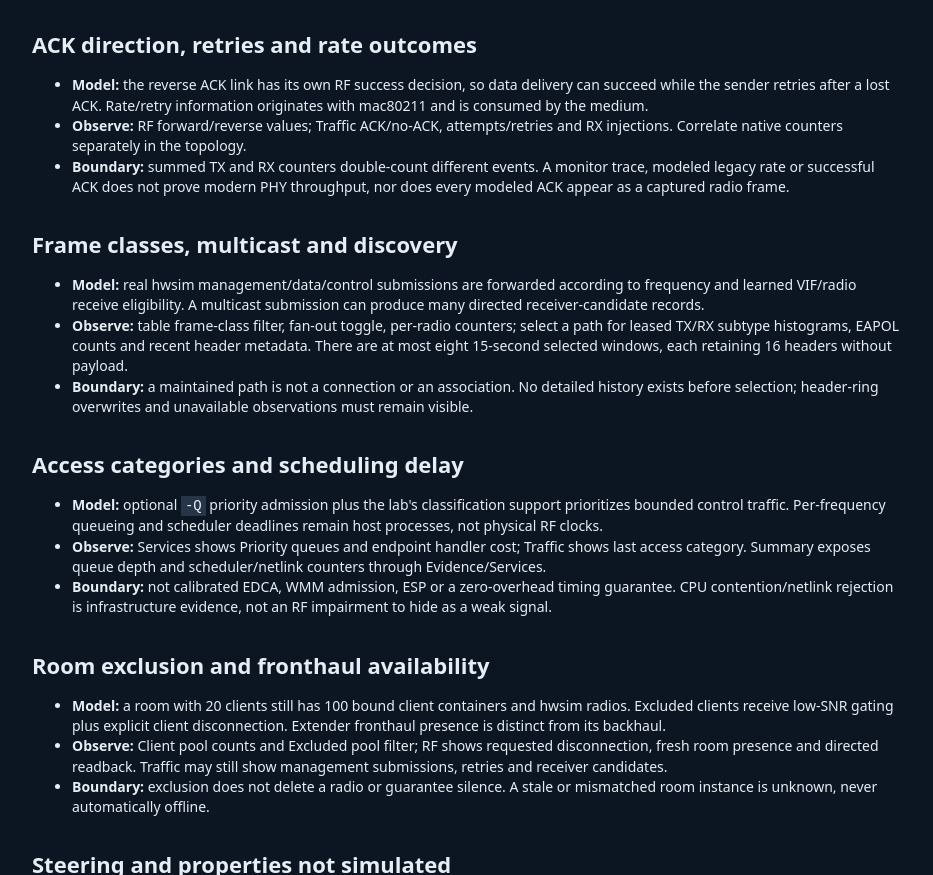
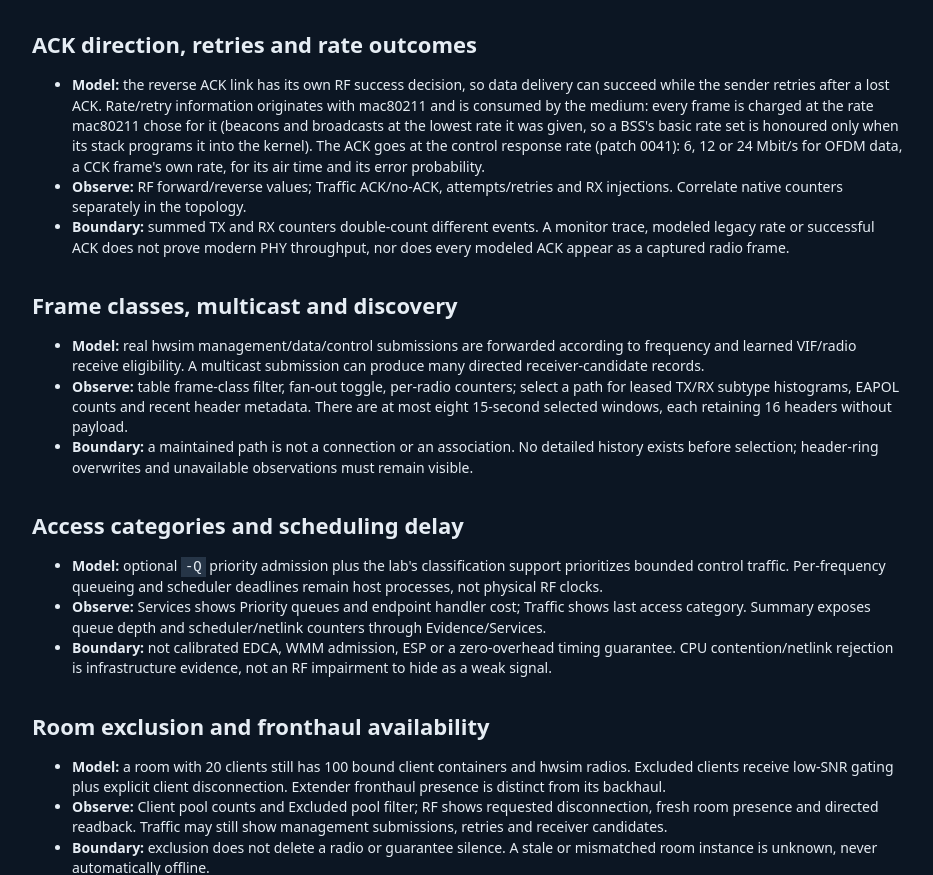
Before and after one commit to boardfarmdevs/easymesh-medium, a website: page observer/web/ng/rf-properties.html in a window 1280 px wide. Shown: the part 3879-4754 px from the top of the page, without its empty margins (172-1105 px from the left). Drawn offline with Linux system fonts and the light colour scheme.

Commit message:
Console NG: the RF properties guide rendered again (the ACK's rate, 0041)

```diff
--- a/observer/web/ng/rf-properties.html
+++ b/observer/web/ng/rf-properties.html
@@ -99,7 +99,7 @@
 </ul>
 <h2 id="ack-direction-retries-and-rate-outcomes">ACK direction, retries and rate outcomes</h2>
 <ul>
-<li><strong>Model:</strong> the reverse ACK link has its own RF success decision, so data delivery can succeed while the sender retries after a lost ACK. Rate/retry information originates with mac80211 and is consumed by the medium.</li>
+<li><strong>Model:</strong> the reverse ACK link has its own RF success decision, so data delivery can succeed while the sender retries after a lost ACK. Rate/retry information originates with mac80211 and is consumed by the medium: every frame is charged at the rate mac80211 chose for it (beacons and broadcasts at the lowest rate it was given, so a BSS&#x27;s basic rate set is honoured only when its stack programs it into the kernel). The ACK goes at the control response rate (patch 0041): 6, 12 or 24 Mbit/s for OFDM data, a CCK frame&#x27;s own rate, for its air time and its error probability.</li>
 <li><strong>Observe:</strong> RF forward/reverse values; Traffic ACK/no-ACK, attempts/retries and RX injections. Correlate native counters separately in the topology.</li>
 <li><strong>Boundary:</strong> summed TX and RX counters double-count different events. A monitor trace, modeled legacy rate or successful ACK does not prove modern PHY throughput, nor does every modeled ACK appear as a captured radio frame.</li>
 </ul>
```
